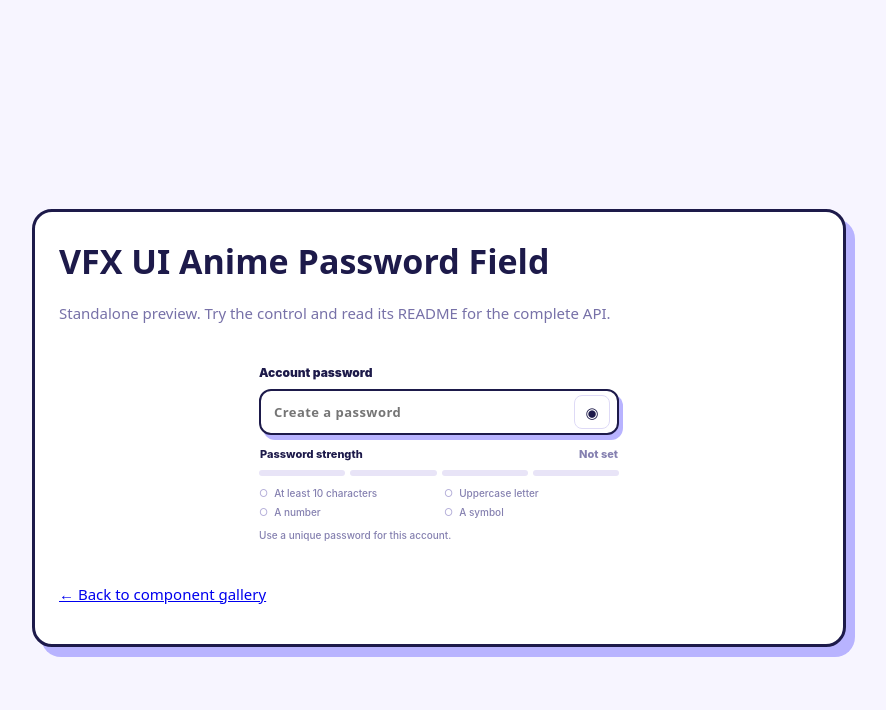
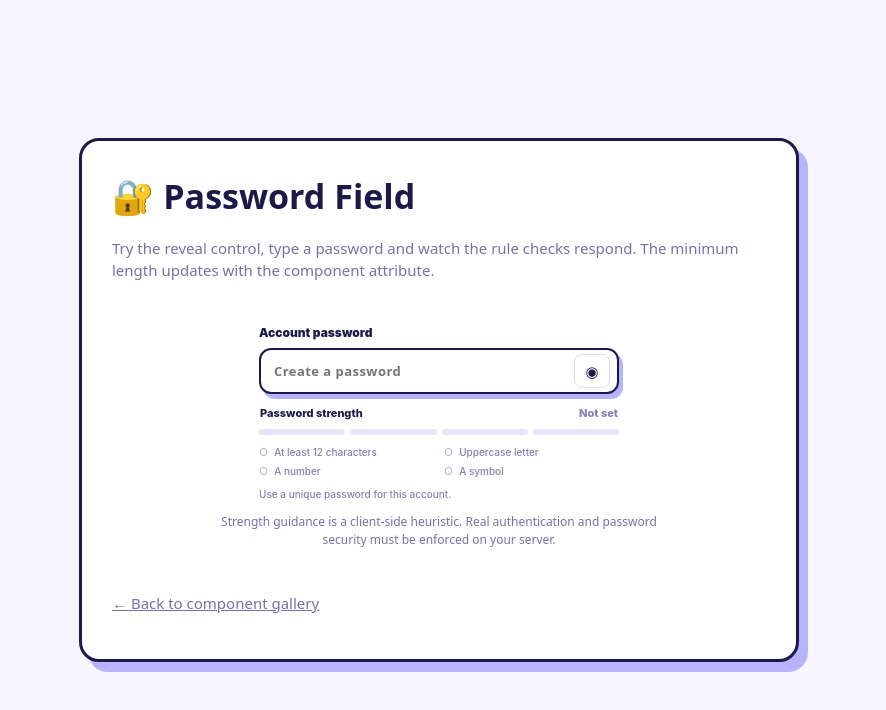
Before and after one commit to Brajesh31/vfx-ui-anime, a website: page components/password-field/demo.html in a window 1280 px wide. Shown: the whole page, without its empty margins (201-1087 px from the left). Drawn offline with Linux system fonts and the light colour scheme.

Commit message:
Phase 8: improve standalone component demonstrations

```diff
--- a/components/password-field/demo.html
+++ b/components/password-field/demo.html
@@ -1,2 +1,23 @@
 <!doctype html>
-<html lang="en"><head><meta charset="utf-8"><meta name="viewport" content="width=device-width,initial-scale=1"><title>VFX UI Anime Password Field</title><style>body{margin:0;min-height:100vh;display:grid;place-items:center;padding:28px;background:#f7f5ff;color:#1d1a4a;font:15px/1.5 system-ui}main{width:min(100%,760px);padding:24px;border:3px solid #1d1a4a;border-radius:20px;background:#fff;box-shadow:9px 10px 0 #b8b3ff}h1{margin:0 0 9px;font-size:clamp(23px,5vw,34px)}p{color:#7771a8}.stage{display:grid;place-items:center;padding:26px 8px}</style><script src="index.js"></script></head><body><main><h1>VFX UI Anime Password Field</h1><p>Standalone preview. Try the control and read its README for the complete API.</p><div class="stage"><vfx-password-field label="Account password" placeholder="Create a password" minlength="10"></vfx-password-field></div><p><a href="../../gallery/">← Back to component gallery</a></p></main></body></html>
+<html lang="en">
+<head>
+<meta charset="utf-8">
+<meta name="viewport" content="width=device-width,initial-scale=1">
+<title>VFX UI Anime Password Field</title>
+<style>
+:root{color-scheme:light}*{box-sizing:border-box}body{margin:0;min-height:100vh;display:grid;place-items:center;padding:24px;background:#f7f5ff;color:#1d1a4a;font:15px/1.5 system-ui}main{width:min(100%,720px);padding:clamp(18px,4vw,30px);border:3px solid #1d1a4a;border-radius:20px;background:#fff;box-shadow:9px 10px 0 #b8b3ff}h1{margin:0 0 8px;font-size:clamp(23px,5vw,34px)}p{color:#7771a8}.stage{display:grid;justify-items:center;padding:28px 8px}.hint{max-width:460px;margin:12px auto 0;font-size:12px;text-align:center}a{color:inherit}
+</style>
+<script src="index.js"></script>
+</head>
+<body>
+<main>
+<h1>🔐 Password Field</h1>
+<p>Try the reveal control, type a password and watch the rule checks respond. The minimum length updates with the component attribute.</p>
+<div class="stage">
+<vfx-password-field label="Account password" placeholder="Create a password" minlength="12" required autocomplete="new-password"></vfx-password-field>
+<p class="hint">Strength guidance is a client-side heuristic. Real authentication and password security must be enforced on your server.</p>
+</div>
+<p><a href="../../gallery/">← Back to component gallery</a></p>
+</main>
+</body>
+</html>
```
